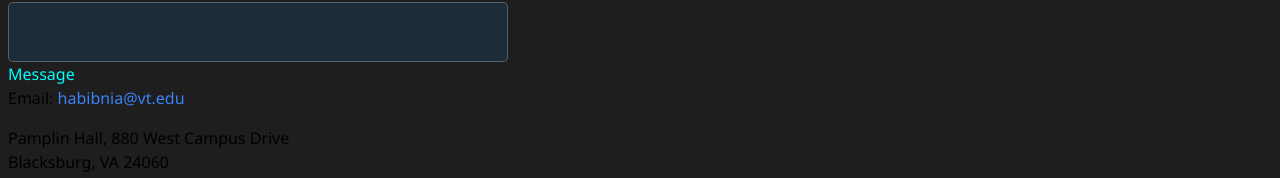
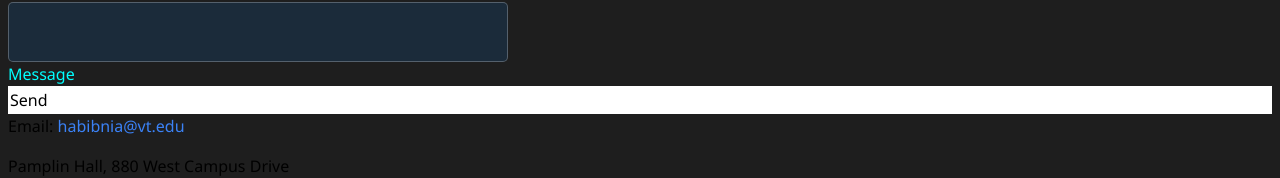
Before and after one commit to notansooon/Personal_Web, a React (Create React App) app: page /Contact in a window 1280 px wide. Shown: the part 460-638 px from the top of the page. Built offline with nearby package versions, Linux system fonts and the light colour scheme.

Commit message:
button test

```diff
--- a/src/Components/Pages/Contact.jsx
+++ b/src/Components/Pages/Contact.jsx
@@ -24,6 +24,11 @@ function Contact() {
         <div class="inputbox">
         <input className='border-white border-2 rounded-lg h-[60px] w-[500px] bg-gray-800 custom-placeholder' type="text"  />
         <span>Message</span>
+        </div>
+
+
+        <div class="btn">
+          <button> Send</button>
         </div>
 
 
--- a/src/Components/Pages/style.css
+++ b/src/Components/Pages/style.css
@@ -22,3 +22,13 @@
   border-radius: 5px;
   outline: none;
 }
+.btn {
+  border: 2px solid rgb(255, 255, 255, 0.25);
+  color: black;
+  background-color: white;
+}
+.btn:hover{
+    border: 2px solid cyan;
+    color: cyan;
+    background-color: rgba(18, 18, 18, 0.95);;
+}
--- a/src/index.css
+++ b/src/index.css
@@ -16,9 +16,3 @@ h2{
 h1 {
     font-size: 200%;
 }
-
-.btn:hover{
-    border: 2px solid #ff96ad;
-    color: #ff96ad;
-    background-color: #17181c;
-}
```
